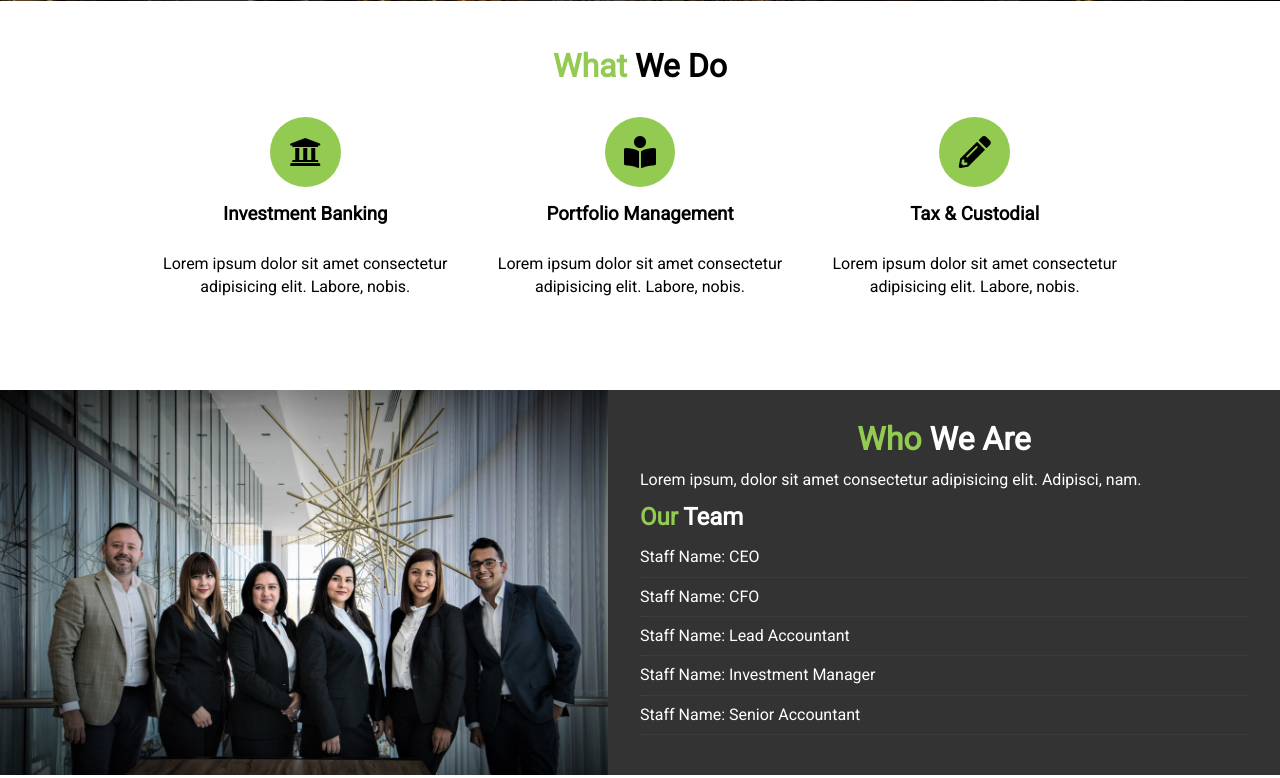
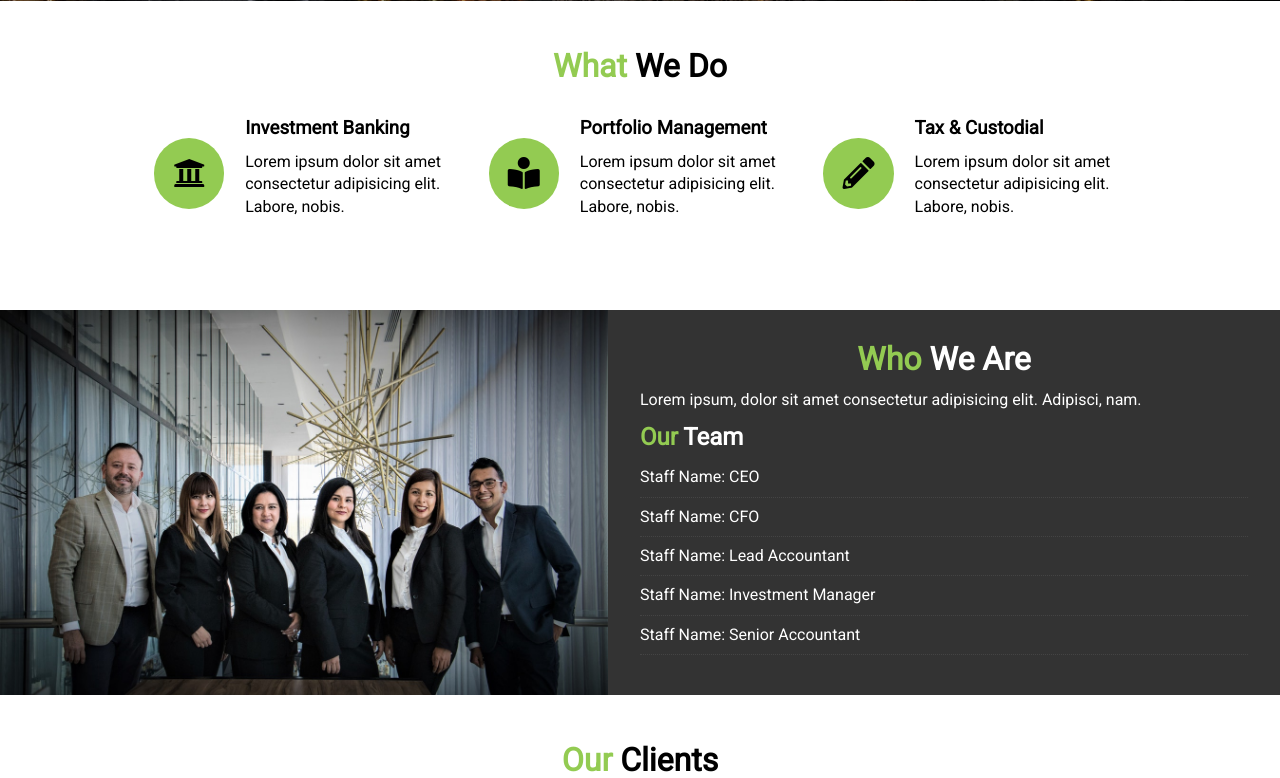
Before and after one commit to techbola/accounting-firm-static-website, a PHP site: page / in a window 1280 px wide. Shown: the part 855-1633 px from the top of the page. Run offline with PHP 8.4, Linux system fonts and the light colour scheme; some libraries are stand-ins or nearby versions.

Commit message:
website made responsive using media queries

```diff
--- a/css/mobile.css
+++ b/css/mobile.css
@@ -0,0 +1,68 @@
+/* Align icon to left */
+#what .items{
+    display: block;
+    padding: 1rem;
+}
+
+/* Align icon to left */
+#what .items .item{
+    display: flex;
+    text-align: left;
+}
+
+/* Position icon */
+#what .items .item i{
+    margin-right: 1.3rem;
+    align-self: center;
+    margin-bottom: 0;
+}
+
+/* Smartphones */
+@media(max-width: 500px) {
+
+    /* Navbar */
+    #navbar {
+        flex-direction: column;
+        align-items: center;
+    }
+    #navbar .logo{
+        text-align: center;
+        margin-bottom: 0.5rem;
+    }
+    #navbar ul{
+        padding: 0.5rem;
+    }
+
+    /* Header: Showcase */
+    #showcase .showcase-content{
+        top: 102px;
+    }
+
+    /* Who We Are */
+    #who{
+        display: block;
+    }
+    #who .who-img{
+        display: none;
+    }
+
+    /* Clients */
+    #clients .items img{
+        display: block;
+        margin: auto;
+        width: 80%;
+    }
+    #clients .items div:last-child{
+        display: none;
+    }
+    /* Contact */
+    #contact{
+        flex-direction: column;
+    }
+    #contact .map{
+        height: 200px;
+        border-top: 4px solid #333;
+    }
+
+
+}
--- a/css/style.css
+++ b/css/style.css
@@ -171,9 +171,6 @@ p {
   padding: 1.2rem;
   border-radius: 50%;
 }
-#what .items .item h3{
-  padding: 1rem 2rem;
-}
 
 /* Who We Are */
 #who{
--- a/css/widescreen.css
+++ b/css/widescreen.css
@@ -0,0 +1,17 @@
+/* Align icon to left */
+#what .items .item{
+    display: flex;
+    text-align: left;
+}
+
+/* Position icon */
+#what .items .item i{
+    margin-right: 1.3rem;
+    align-self: center;
+    margin-bottom: 0;
+}
+
+/* Contact Map */
+#contact .map{
+    flex: 1;
+}
--- a/index.html
+++ b/index.html
@@ -43,6 +43,7 @@
         </div>
     </header>
 
+    <!-- What We Do Section -->
     <section id="what" class="bg-light py-3">
         <div class="container">
             <h2 class="m-heading text-center">
```
